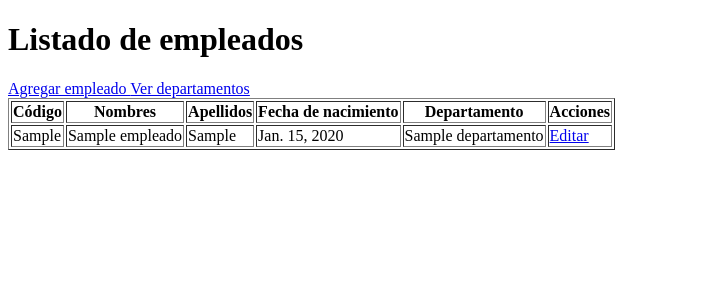
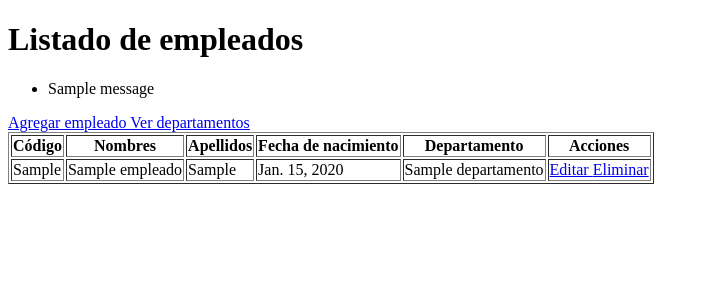
Before and after one commit to gluis10/sistema-empleados-django, a Django app: page /empleados/ in a window 1280 px wide. Shown: the top 300 px of the page, without its empty margins (0-709 px from the left). Run offline with Django 5.2, Linux system fonts and the light colour scheme; tables that the repository leaves empty hold one stand-in row (values such as "Sample post"); one stand-in notice (Sample message) is shown.

Commit message:
Eliminacion de empleados

```diff
--- a/empleados/templates/empleados/lista_empleados.html
+++ b/empleados/templates/empleados/lista_empleados.html
@@ -6,6 +6,14 @@
 </head>
 <body>
     <h1>Listado de empleados</h1>
+
+    {% if messages %}
+        <ul>
+            {% for message in messages %}
+                <li>{{ message }}</li>
+            {% endfor %}
+        </ul>
+    {% endif %}
 
     <a href="{% url 'empleados:crear_empleado' %}">
         Agregar empleado
@@ -39,6 +47,9 @@
                             <a href="{% url 'empleados:editar_empleado' empleado.pk %}">
                                 Editar
                             </a>
+                            <a href="{% url 'empleados:eliminar_empleado' empleado.pk %}">
+                                Eliminar
+                            </a>
                         </td>
                     </tr>
                 {% endfor %}
--- a/empleados/urls.py
+++ b/empleados/urls.py
@@ -33,4 +33,8 @@ urlpatterns = [
         views.editar_empleado,
         name="editar_empleado",
     ),
+    path("empleados/<int:pk>/eliminar/",
+        views.eliminar_empleado,
+        name="eliminar_empleado",
+    ),
 ]
--- a/empleados/views.py
+++ b/empleados/views.py
@@ -134,3 +134,18 @@ def editar_empleado(request, pk):
             "empleado": empleado,
         },
     )
+
+
+def eliminar_empleado(request, pk):
+    empleado = get_object_or_404(Empleado, pk=pk)
+
+    if request.method == "POST":
+        empleado.delete()
+        messages.success(request, "Empleado eliminado correctamente.")
+        return redirect("empleados:lista_empleados")
+
+    return render(
+        request,
+        "empleados/confirmar_eliminacion_empleado.html",
+        {"empleado": empleado},
+    )
```
Also changed, not shown: empleados/templates/empleados/confirmar_eliminacion_empleado.html (added, +24 -0 lines).
